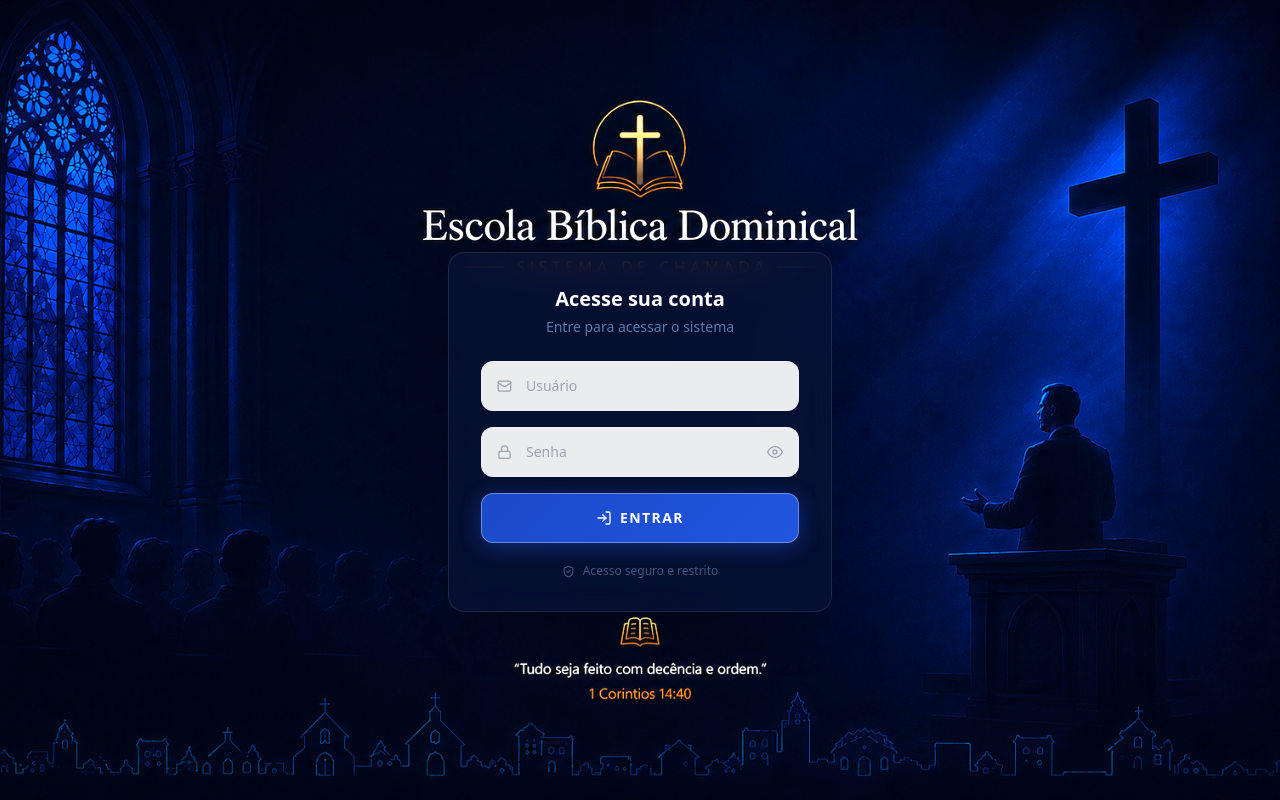
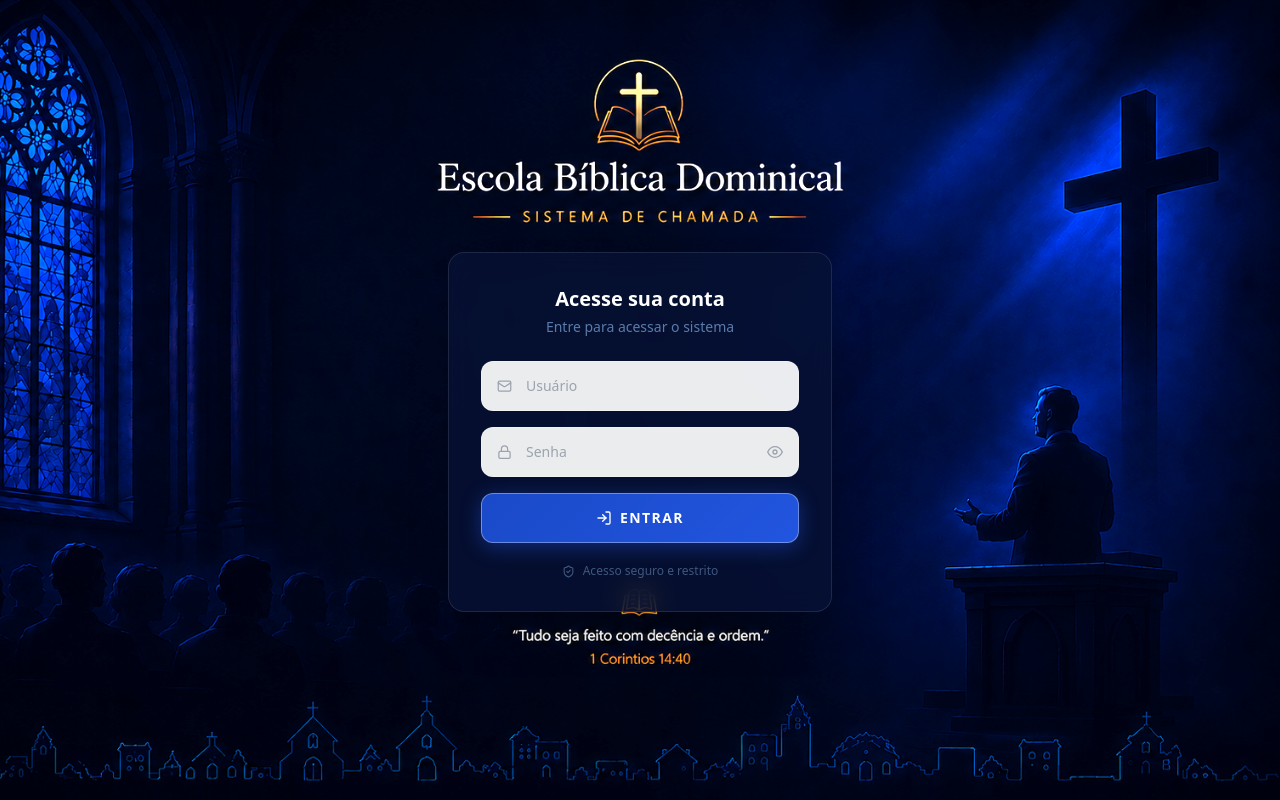
Before and after one commit to primeiro0427-afk/chamada-dashboard, a React (Vite) app: page / in a window 1280 px wide. Built offline with nearby package versions, Linux system fonts and the light colour scheme; no server answers.

Commit message:
chore: nova imagem desktop com elementos mais compactos, background centralizado

```diff
--- a/src/index.css
+++ b/src/index.css
@@ -16,7 +16,7 @@
   inset: 0;
   background-image: url('/bg-login.png');
   background-size: cover;
-  background-position: top center;
+  background-position: center;
   filter: brightness(1.25);
   z-index: 0;
 }
```
Also changed, not shown: public/bg-login.png.
